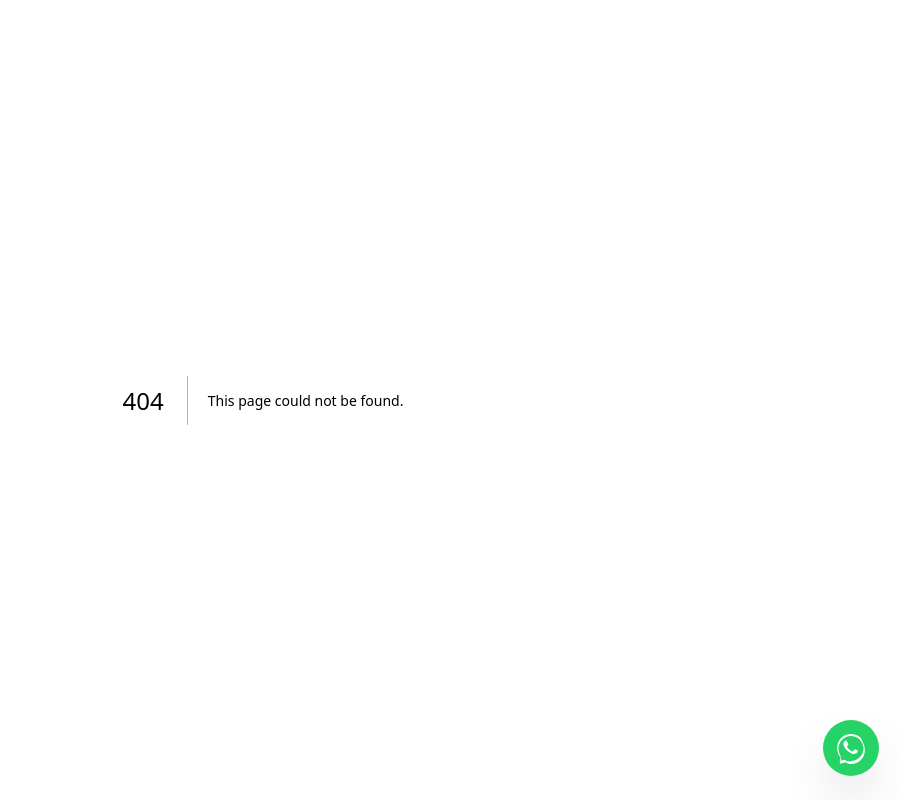
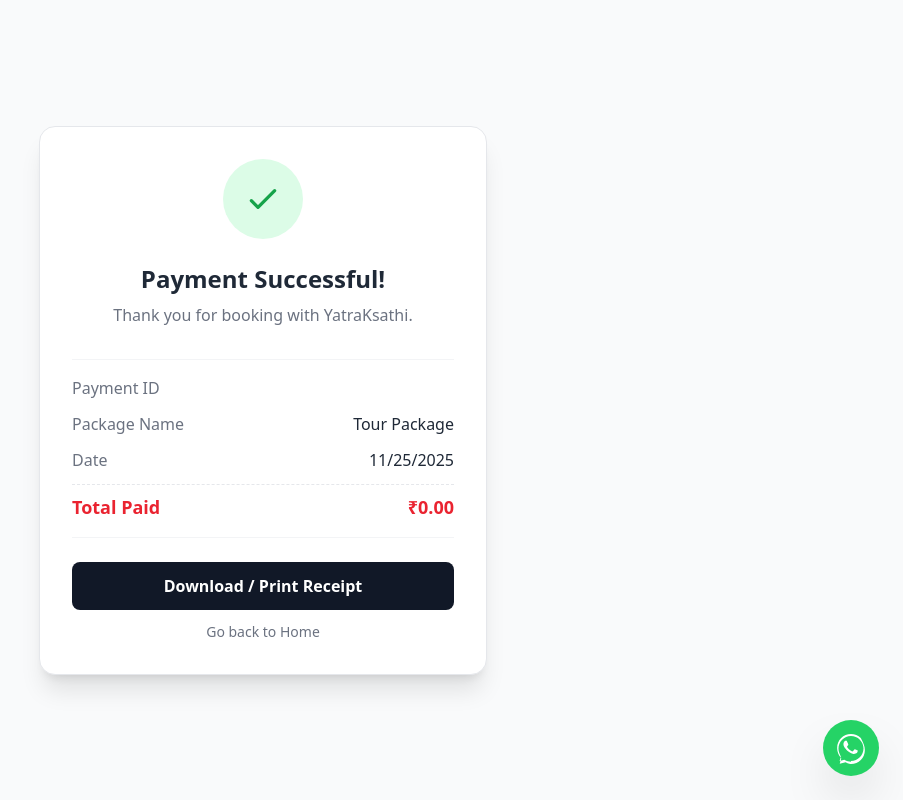
Before and after one commit to 23f3001773/yatraksathi-website, a Next.js app: page /payment-success in a window 1280 px wide. Before the commit this address had no page. Shown: the whole page, without its empty margins (377-1280 px from the left). Built offline with nearby package versions, Linux system fonts and the light colour scheme.

Commit message:
auto-commit

```diff
--- a/app/components/PaymentButton.tsx
+++ b/app/components/PaymentButton.tsx
@@ -1,56 +1,63 @@
 "use client";
 import React from 'react';
+import { useRouter } from 'next/navigation'; // ✅ Ye Import zaroori hai
 
-const PaymentButton = () => {
+interface PaymentProps {
+  amount: number;
+  packageName: string;
+  userDetails?: {
+    name: string;
+    email: string;
+    phone: string;
+  };
+}
 
-  // 1. Script Load karne ka function
+const PaymentButton: React.FC<PaymentProps> = ({ amount, packageName, userDetails }) => {
+  const router = useRouter(); // ✅ Router initialize karo
+
   const loadScript = (src: string) => {
     return new Promise((resolve) => {
       const script = document.createElement('script');
       script.src = src;
-      script.onload = () => {
-        resolve(true);
-      };
-      script.onerror = () => {
-        resolve(false);
-      };
+      script.onload = () => resolve(true);
+      script.onerror = () => resolve(false);
       document.body.appendChild(script);
     });
   };
 
-  // 2. Payment Handle karne ka function
   const handlePayment = async () => {
     const res = await loadScript('https://checkout.razorpay.com/v1/checkout.js');
 
     if (!res) {
-      alert('Razorpay SDK failed to load. Are you online?');
+      alert('Razorpay load nahi hua.');
       return;
     }
 
-    // Yaha payment ke options set karo
     const options = {
-      key: "rzp_test_RlYzzHnL7252Cb", // Yaha apni Test Key ID daalo (Ex: rzp_test_...)
-      amount: 50, // Amount paise me hota hai (50000 paise = 500 Rupaye)
+      key: "rzp_live_RmehcR6TekB2w9", // Aapki Key
+      amount: amount * 100,
       currency: "INR",
       name: "YatraKsathi",
-      description: "Test Transaction",
-      image: "/logo.png", // Tumhari company ka logo
+      description: `Booking for ${packageName}`,
+      image: "/logo.png",
+
+      // ✅ SUCCESS HANDLE KARNE KA NAYA TARIKA
       handler: function (response: any) {
-        // Payment success hone par kya karna hai
-        alert(`Payment Successful! Payment ID: ${response.razorpay_payment_id}`);
-        console.log(response);
+        // Alert hata diya, ab hum redirect karenge
+        // Hum data ko URL me bhej rahe hain taaki receipt page usko padh sake
+        router.push(`/payment-success?payment_id=${response.razorpay_payment_id}&amount=${amount * 100}&package=${packageName}`);
       },
+
       prefill: {
-        name: "Rohit User", // User ka naam (Form se le sakte ho)
-        email: "rohit@example.com",
-        contact: "9999999999",
+        name: userDetails?.name || "",
+        email: userDetails?.email || "",
+        contact: userDetails?.phone || "",
       },
       theme: {
-        color: "#ea2330", // Tumhari website ka Lal rang
+        color: "#ea2330",
       },
     };
 
-    // Payment Window open karna
     const paymentObject = new (window as any).Razorpay(options);
     paymentObject.open();
   };
@@ -58,9 +65,9 @@ const PaymentButton = () => {
   return (
     <button
       onClick={handlePayment}
-      className="bg-[#ea2330] text-white font-bold py-2 px-6 rounded-full hover:bg-red-700 transition"
+      className="bg-[#ea2330] text-white font-bold py-2 px-6 rounded-full hover:bg-red-700 transition transform hover:scale-105 shadow-lg"
     >
-      Book Now (₹500)
+      Book Now (₹{amount})
     </button>
   );
 };
--- /dev/null
+++ b/app/payment-success/page.tsx
@@ -0,0 +1,82 @@
+"use client";
+import React, { Suspense } from 'react';
+import { useSearchParams } from 'next/navigation';
+import Link from 'next/link';
+
+// Receipt Component
+const ReceiptContent = () => {
+  const searchParams = useSearchParams();
+
+  // URL se data nikal rahe hain
+  const paymentId = searchParams.get('payment_id');
+  const amount = searchParams.get('amount'); // Paise me aayega
+  const packageName = searchParams.get('package');
+
+  // Print karne ka function
+  const handlePrint = () => {
+    window.print();
+  };
+
+  return (
+    <div className="min-h-screen bg-gray-50 flex flex-col items-center justify-center p-4">
+
+      {/* Receipt Box */}
+      <div className="bg-white p-8 rounded-2xl shadow-xl max-w-md w-full border border-gray-200" id="receipt-box">
+
+        {/* Success Icon */}
+        <div className="w-20 h-20 bg-green-100 rounded-full flex items-center justify-center mx-auto mb-6">
+          <svg className="w-10 h-10 text-green-600" fill="none" stroke="currentColor" viewBox="0 0 24 24">
+            <path strokeLinecap="round" strokeLinejoin="round" strokeWidth="2" d="M5 13l4 4L19 7"></path>
+          </svg>
+        </div>
+
+        <h1 className="text-2xl font-bold text-center text-gray-800 mb-2">Payment Successful!</h1>
+        <p className="text-center text-gray-500 mb-8">Thank you for booking with YatraKsathi.</p>
+
+        {/* Details Table */}
+        <div className="border-t border-b border-gray-100 py-4 mb-6 space-y-3">
+          <div className="flex justify-between">
+            <span className="text-gray-500">Payment ID</span>
+            <span className="font-mono font-bold text-gray-800">{paymentId}</span>
+          </div>
+          <div className="flex justify-between">
+             <span className="text-gray-500">Package Name</span>
+             <span className="font-medium text-gray-800 text-right">{packageName || "Tour Package"}</span>
+          </div>
+          <div className="flex justify-between">
+            <span className="text-gray-500">Date</span>
+            <span className="text-gray-800">{new Date().toLocaleDateString()}</span>
+          </div>
+          <div className="flex justify-between text-lg font-bold text-[#ea2330] pt-2 border-t border-dashed">
+            <span>Total Paid</span>
+            {/* Amount ko wapas Rupaye me dikhana hai */}
+            <span>₹{(Number(amount) / 100).toFixed(2)}</span>
+          </div>
+        </div>
+
+        {/* Print Button */}
+        <button
+          onClick={handlePrint}
+          className="w-full bg-gray-900 text-white font-bold py-3 rounded-lg hover:bg-gray-800 transition mb-3"
+        >
+          Download / Print Receipt
+        </button>
+
+        <Link href="/" className="block text-center text-gray-500 hover:text-[#ea2330] text-sm">
+          Go back to Home
+        </Link>
+
+      </div>
+    </div>
+  );
+};
+
+// Main Page Function
+export default function PaymentSuccessPage() {
+  return (
+    // Suspense zaroori hai jab hum useSearchParams use karte hain
+    <Suspense fallback={<div>Loading Receipt...</div>}>
+      <ReceiptContent />
+    </Suspense>
+  );
+}
```
